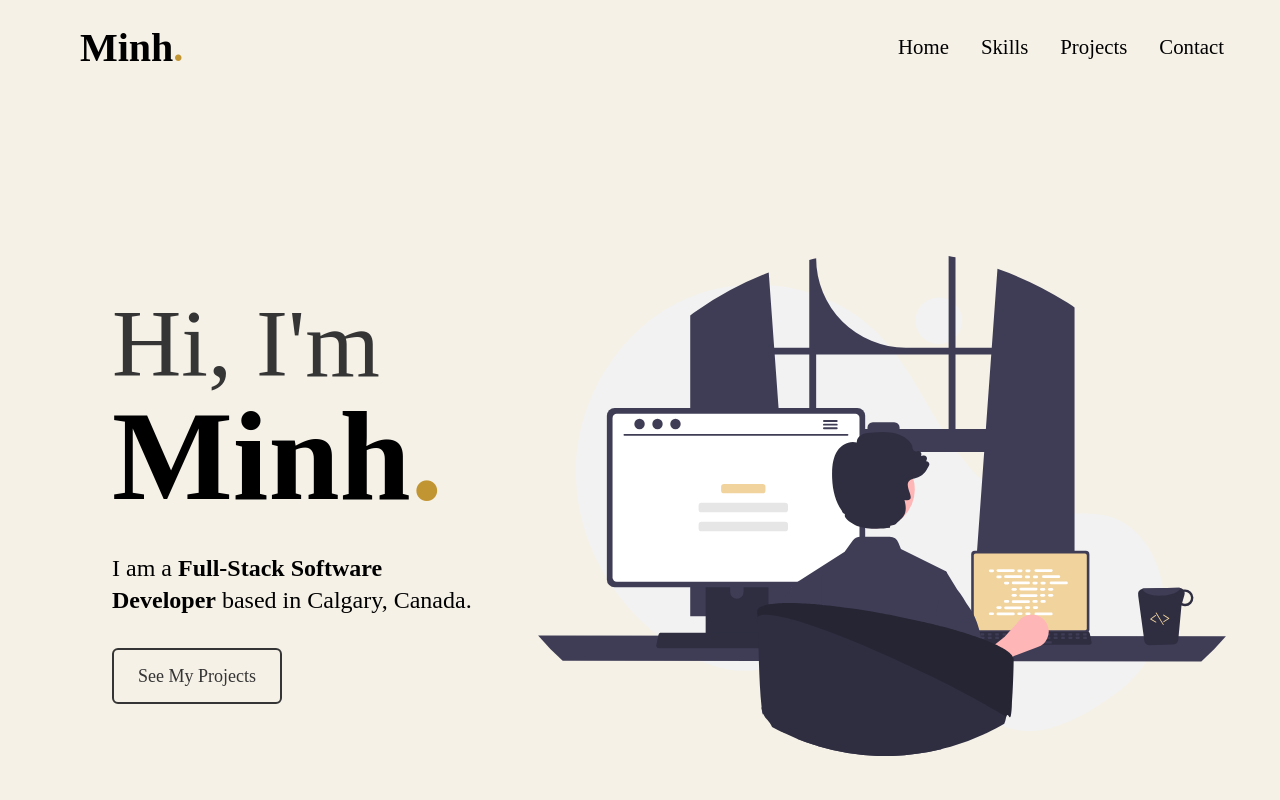
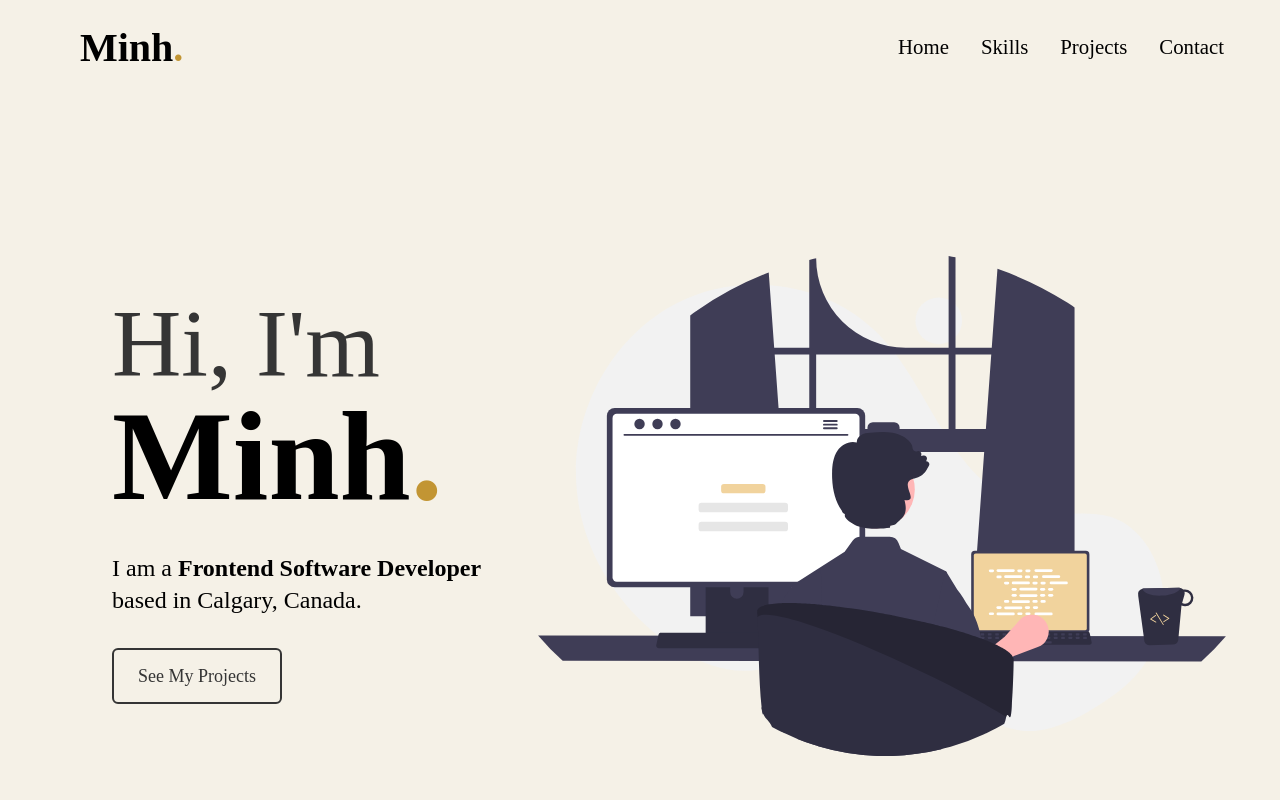
Before and after one commit to minhvo1/portfolio, a React (Create React App) app: page / in a window 1280 px wide. Shown: the top 800 px of the page. Built offline with nearby package versions, Linux system fonts and the light colour scheme.

Commit message:
Updated portfolio

```diff
--- a/src/Components/Home.js
+++ b/src/Components/Home.js
@@ -21,7 +21,7 @@ const Home = () => {
           </p>
           <p className="description pt-8 text-2xl lg:text-2xl">
             {" "}
-            I am a <b>Full-Stack Software Developer</b> based in Calgary, Canada.
+            I am a <b>Frontend Software Developer</b> based in Calgary, Canada.
           </p>
           <div className="hidden pt-6 sm:block">
             <Link to="projects" spy={true} smooth={true} offset={480} duration={1000}>
```
